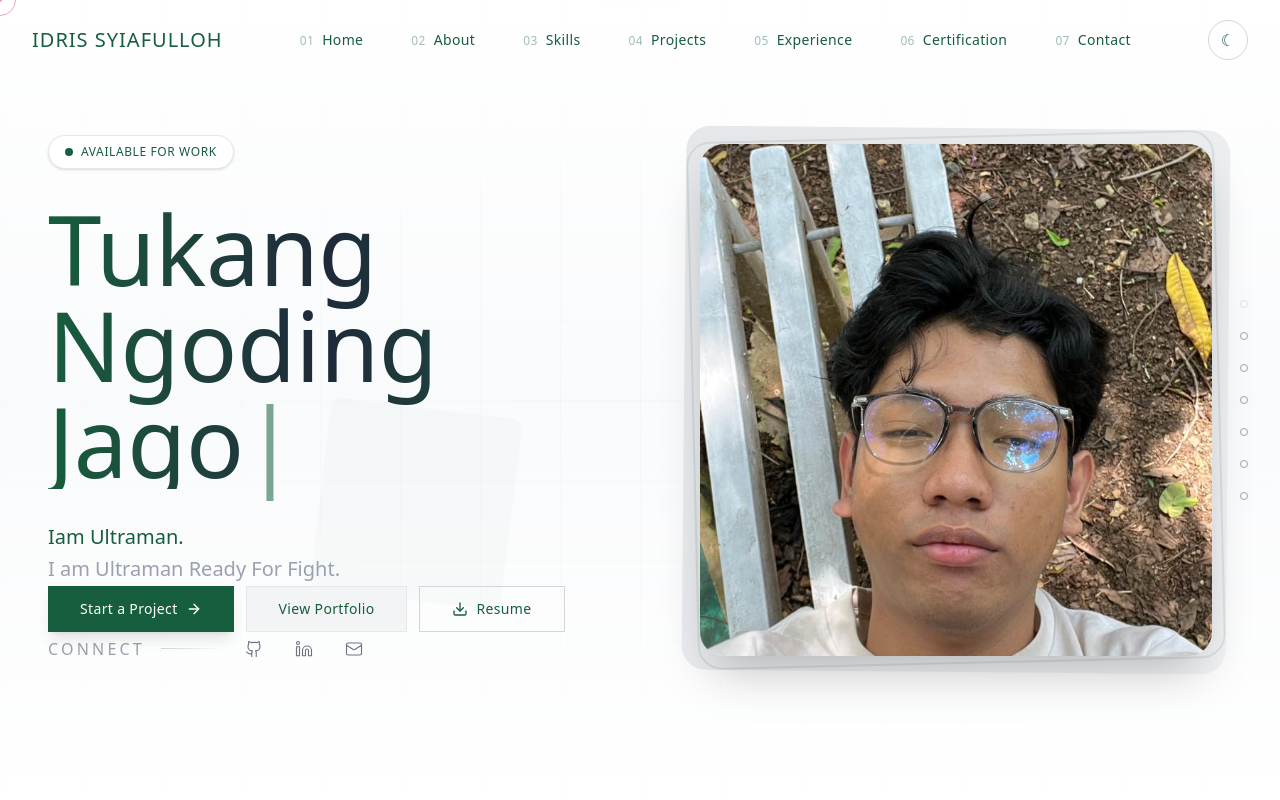
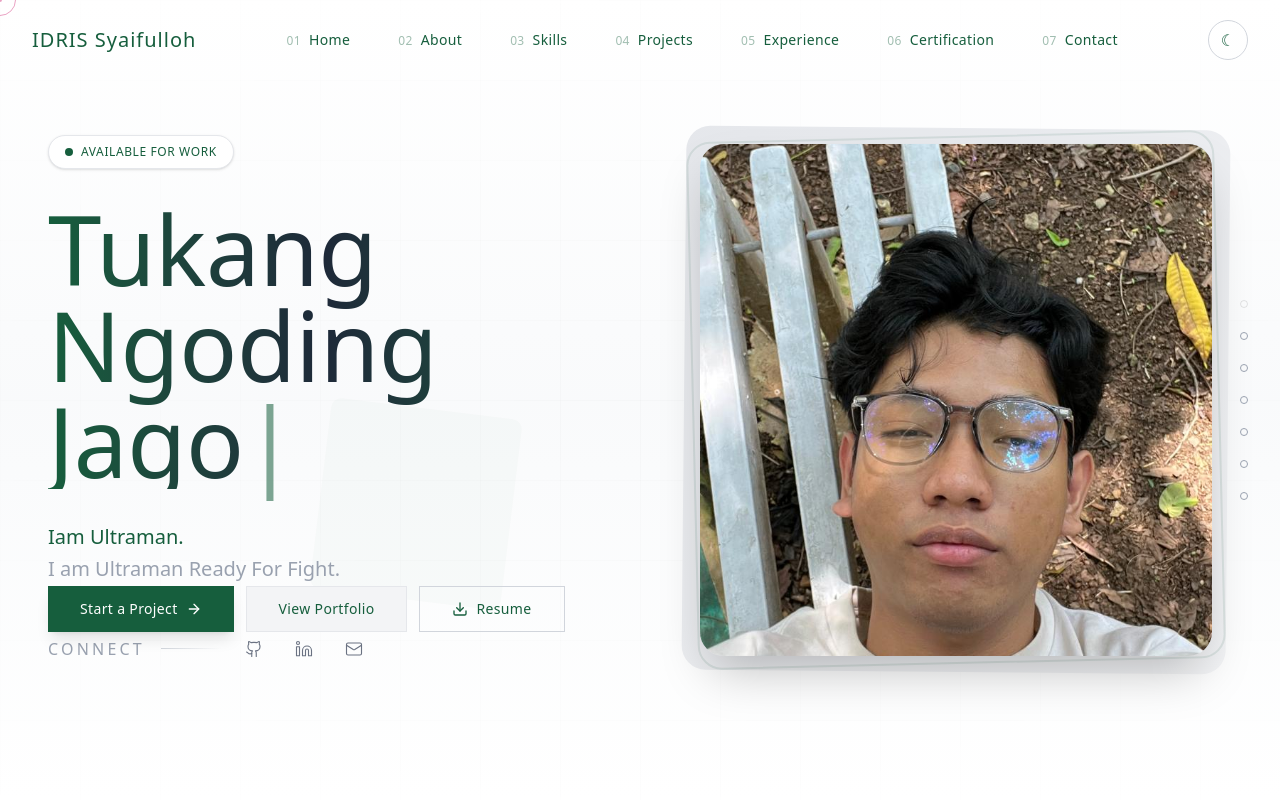
Before and after one commit to IdrisSyaifulloh/Portofolio-IdrisSyaifulloh, a React (Vite) app: page / in a window 1280 px wide. Shown: the top 800 px of the page. Built offline with nearby package versions, Linux system fonts and the light colour scheme.

Commit message:
Update Minor

```diff
--- a/src/components/Navigation.tsx
+++ b/src/components/Navigation.tsx
@@ -58,7 +58,7 @@ export function Navigation() {
               whileHover={{ letterSpacing: '0.3em' }}
               transition={{ duration: 0.3 }}
             >
-              IDRIS SYIAFULLOH
+              IDRIS Syaifulloh
             </motion.a>
 
             {/* Desktop Navigation - Minimal */}
```
